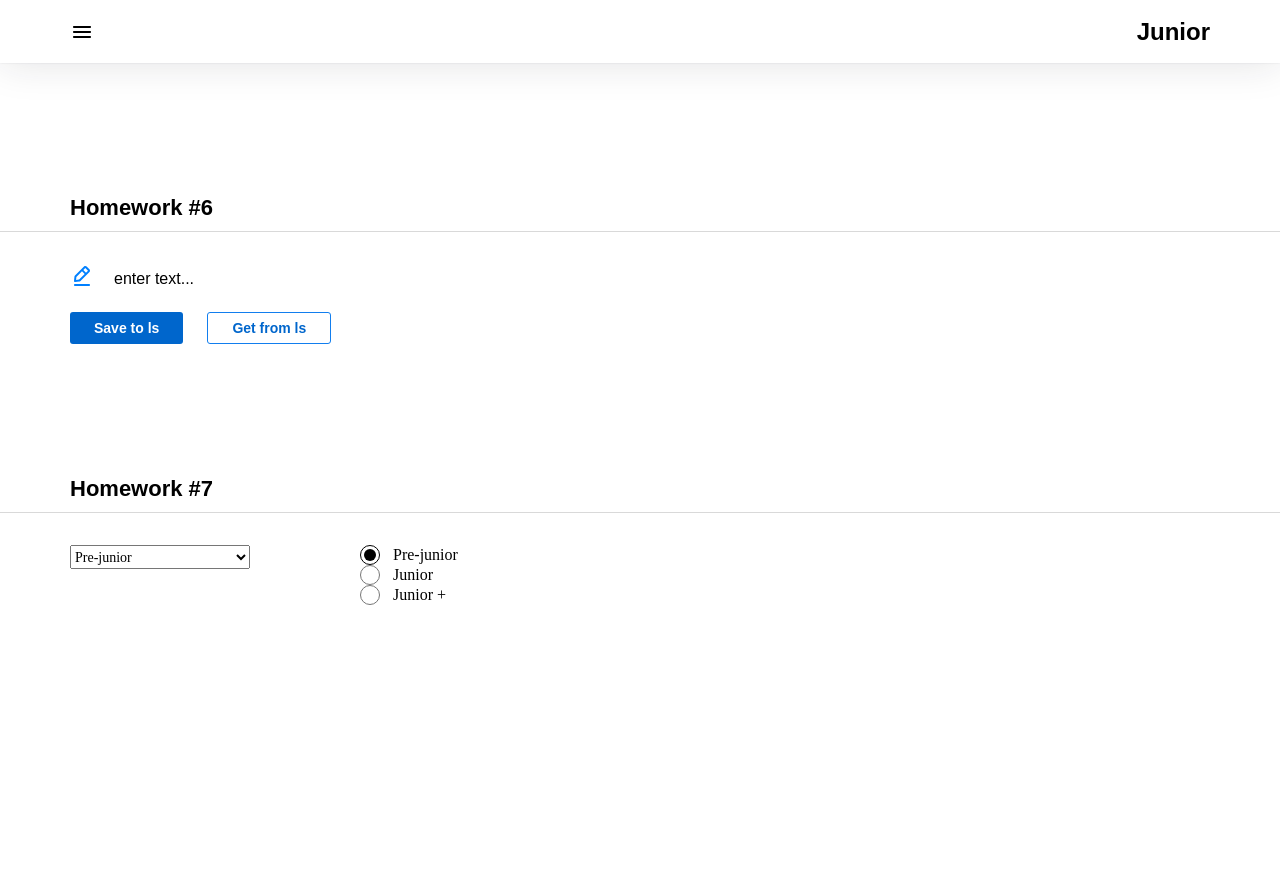
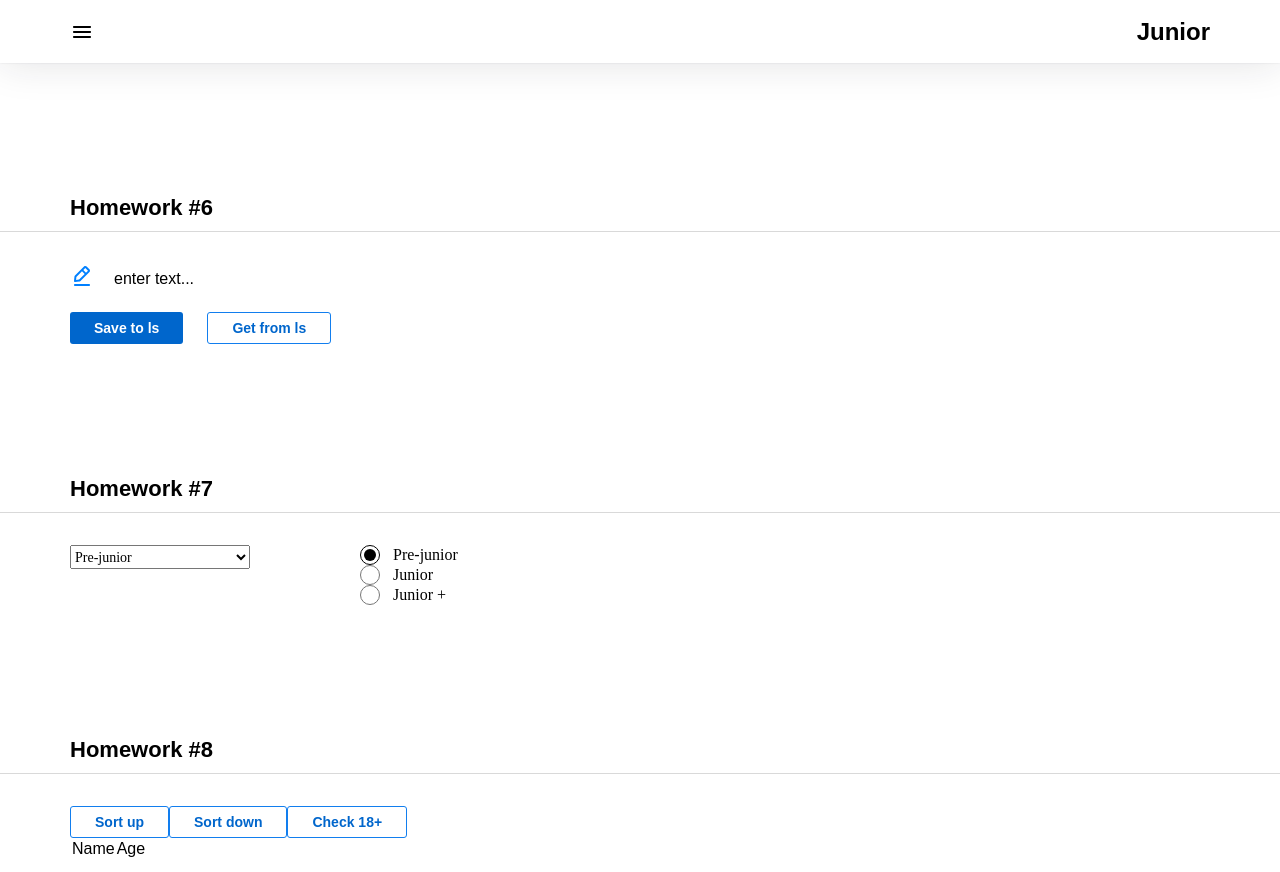
Before and after one commit to Sikstep/hwAuto, a React (Create React App) app: page /#/junior in a window 1280 px wide. Before the commit the page ends 800 px from the top, so only its background shows below. Built offline with nearby package versions, Linux system fonts and the light colour scheme.

Commit message:
AutoHW - #8 started

```diff
--- a/src/s2-homeworks/hw05/pages/Junior.tsx
+++ b/src/s2-homeworks/hw05/pages/Junior.tsx
@@ -1,6 +1,7 @@
 import React from 'react'
 import HW6 from '../../hw06/HW6'
 import HW7 from '../../hw07/HW7';
+import HW8 from '../../hw08/HW8';
 // import HW6 from '../../hw06/HW6'
 // import HW7 from '../../hw07/HW7'
 // import HW8 from '../../hw08/HW8'
@@ -11,7 +12,7 @@
         <div id={'hw5-page-junior'}>
             <HW6 />
             <HW7 />
-            {/*<HW8 />*/}
+            <HW8 />
             {/*<HW9 />*/}
         </div>
     )
```
